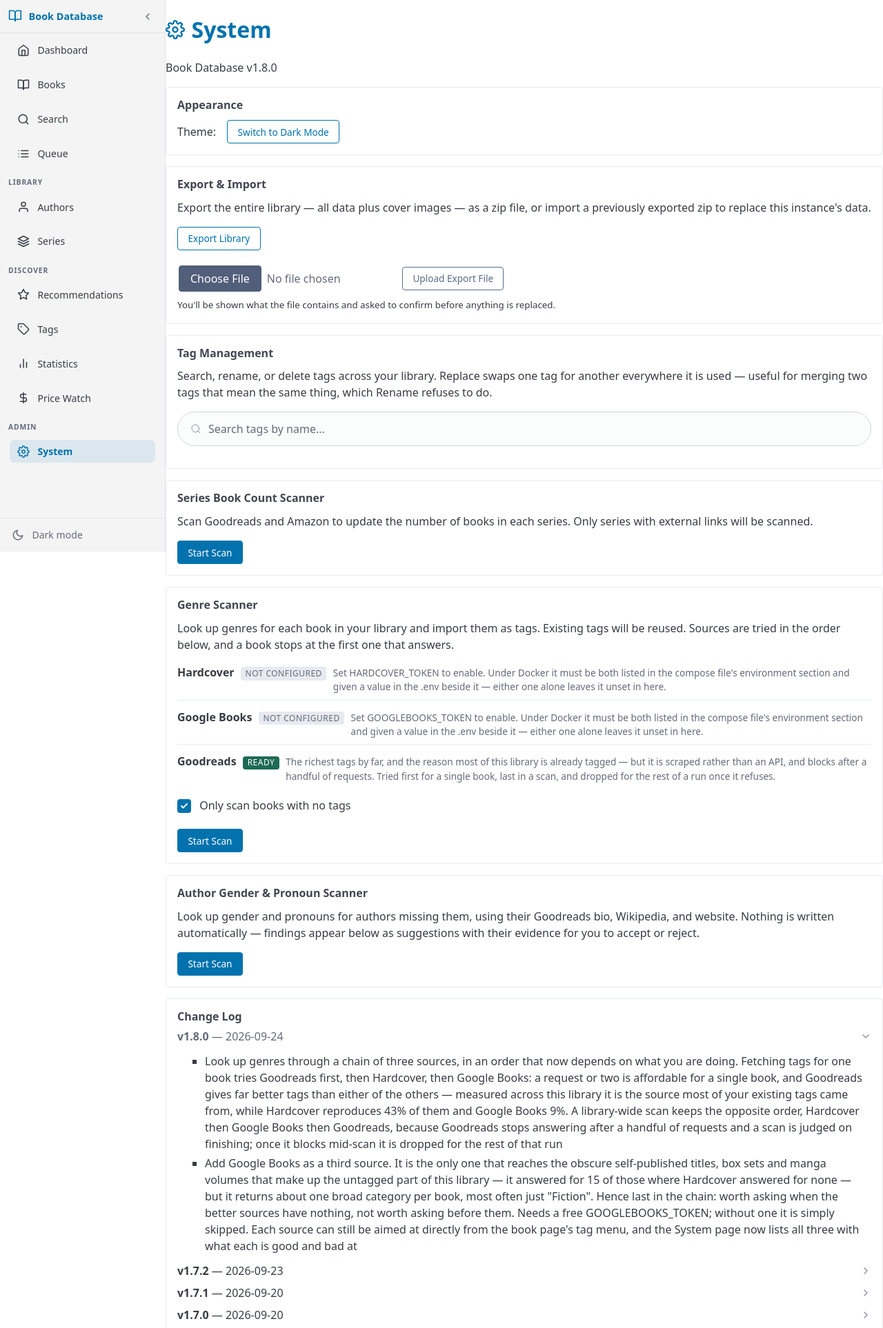
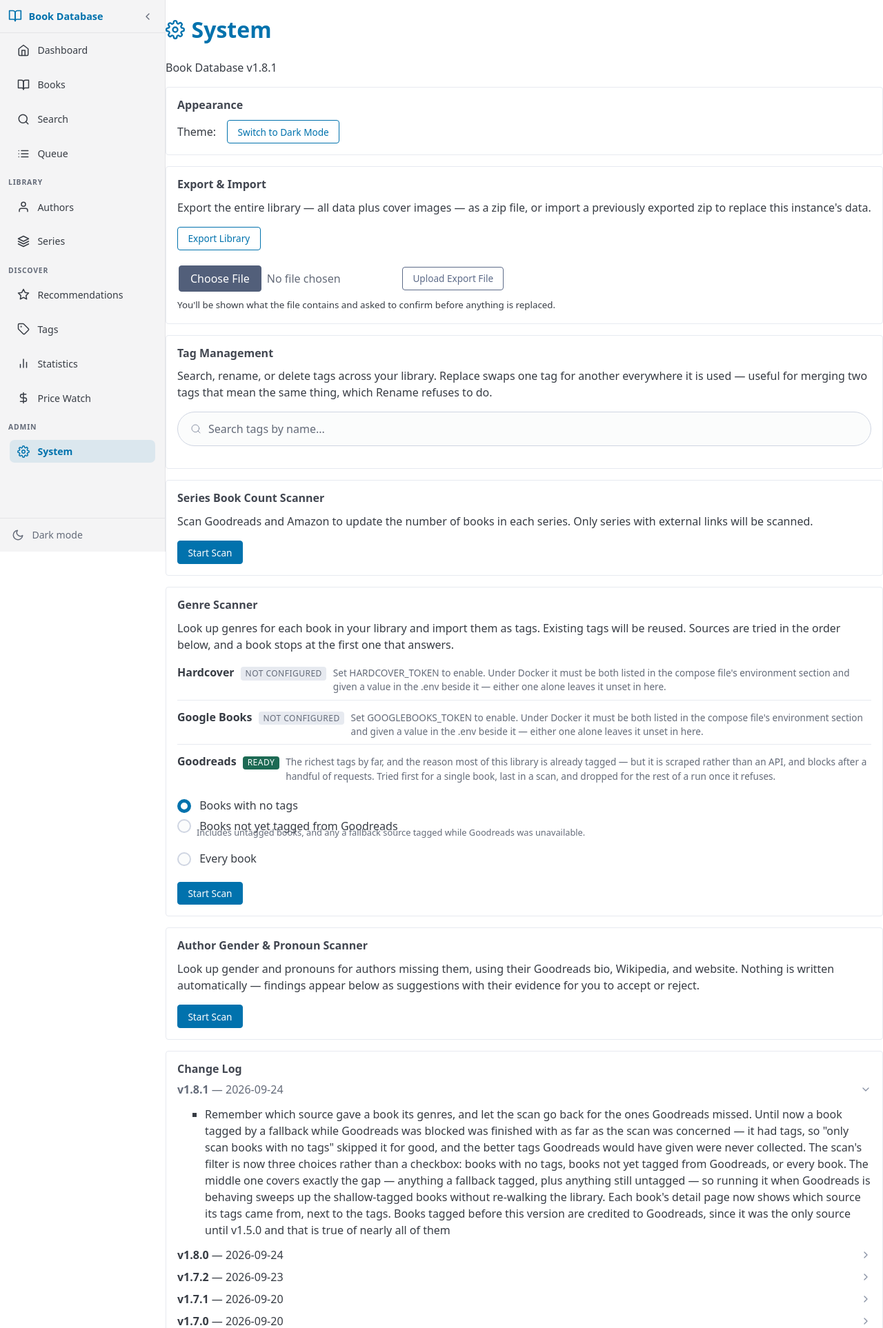
Before and after one commit to wyldphyre/bookdatabase, a Flask app: page /system in a window 1280 px wide. Shown: the top 1926 px of the page at 69% size. Run offline with Flask 3, Linux system fonts and the light colour scheme; data comes from the database, SQL or seed files in the repository; data that the repository does not hold is empty; some libraries are stand-ins or nearby versions.

Commit message:
v1.8.1: Record which source tagged a book, and scan by it
A book tagged by a fallback while Goodreads was blocked was finished
with, as far as the scan was concerned: it had tags, so "only scan books
with no tags" skipped it for good and the better tags Goodreads would
have given were never collected. Over time that accumulates
shallow-tagged books with no way to find them again.

Book gains a genre_source column, set whenever a source answers — even
when it added nothing new, because it was still asked and that is what
the filter is asking about. The scan's checkbox becomes three scopes:
books with no tags, books not yet tagged from Goodreads, or every book.
The middle one is the new capability: untagged books plus anything a
fallback tagged, which is exactly the set worth revisiting once
Goodreads is answering again, and nothing else.

Migration 13 credits everything already tagged to Goodreads. It was the
only source until v1.5.0, so that is true of nearly all of them, and the
alternative — leaving them null — would make the first run of the new
scope sweep the entire library rather than the handful it is meant to
find. It is registered in DATA_MIGRATIONS too, so an older export
imported into this schema gets the same backfill; without that its rows
would arrive with the column empty and hit precisely the problem the
migration exists to avoid.

Verified against a copy of the real production database, not a fixture:
1036 books, 939 tagged, 97 not. After migrating, 939 read 'goodreads'
and 97 read null, with zero books tagged-but-unset or untagged-but-set.

Nine tests over the migration backfill, the source being recorded
(including the case where a better source finds nothing new but is still
credited), and each of the three scopes selecting exactly the right
books. The scan-start route was checked separately for all four inputs
including a bogus scope falling back to untagged. The existing eight
test files pass.

The book detail page now shows which source a book's tags came from,
beside the tags — the question only comes up when the tags look thin, so
it is styled to stay out of the way.

Co-Authored-By: Claude Opus 5 <noreply@anthropic.com>

```diff
--- a/app.py
+++ b/app.py
@@ -8,7 +8,7 @@ from price_watch import start_price_watch_scheduler
 from series_monitor import start_series_monitor_scheduler
 from utils import THUMB_SUBFOLDER, start_thumbnail_backfill
 
-APP_VERSION = '1.8.0'
+APP_VERSION = '1.8.1'
 
 
 def create_app():
--- a/changelog.json
+++ b/changelog.json
@@ -1,4 +1,11 @@
 [
+  {
+    "version": "1.8.1",
+    "date": "2026-09-24",
+    "changes": [
+      "Remember which source gave a book its genres, and let the scan go back for the ones Goodreads missed. Until now a book tagged by a fallback while Goodreads was blocked was finished with as far as the scan was concerned — it had tags, so \"only scan books with no tags\" skipped it for good, and the better tags Goodreads would have given were never collected. The scan's filter is now three choices rather than a checkbox: books with no tags, books not yet tagged from Goodreads, or every book. The middle one covers exactly the gap — anything a fallback tagged, plus anything still untagged — so running it when Goodreads is behaving sweeps up the shallow-tagged books without re-walking the library. Each book's detail page now shows which source its tags came from, next to the tags. Books tagged before this version are credited to Goodreads, since it was the only source until v1.5.0 and that is true of nearly all of them"
+    ]
+  },
   {
     "version": "1.8.0",
     "date": "2026-09-24",
--- a/genre_sources.py
+++ b/genre_sources.py
@@ -201,13 +201,19 @@ def fetch_genres(book, source=AUTO, chain=BOOK_CHAIN, unavailable=()):
     return result, last
 
 
-def apply_genres(book, genres):
+def apply_genres(book, genres, source=None):
     """Attach genres to a book as tags, creating any that don't exist yet.
 
     Returns the names actually added, so callers can report "3 new tags" apart
     from "found the book, knew all of it already". Tag names are matched
-    case-insensitively, which is what keeps Hardcover's lowercase 'litrpg' from
-    becoming a second tag beside an existing 'LitRPG'.
+    case-insensitively, which is what keeps a lowercase 'litrpg' from becoming
+    a second tag beside an existing 'LitRPG'.
+
+    `source` records which source supplied them, so a later scan can find the
+    books a fallback tagged while Goodreads was unavailable and go back for
+    better ones. Recorded whenever a source answered, even if it said nothing
+    this book didn't already have — it was still asked, and that is what the
+    filter is asking about.
     """
     existing = {t.name.lower() for t in book.tags}
     added = []
@@ -223,6 +229,9 @@ def apply_genres(book, genres):
         existing.add(name.lower())
         added.append(tag.name)
 
-    if added:
+    changed_source = bool(source) and book.genre_source != source
+    if changed_source:
+        book.genre_source = source
+    if added or changed_source:
         db.session.commit()
     return added
--- a/models.py
+++ b/models.py
@@ -157,6 +157,9 @@ class Book(db.Model):
     goodreads_url = db.Column(db.String(500))
     amazon_url = db.Column(db.String(500))
     parent_id = db.Column(db.Integer, db.ForeignKey('book.id'), index=True)
+    # Which source last supplied this book's genres, so a scan can go back
+    # for the ones a fallback tagged while Goodreads was refusing to talk.
+    genre_source = db.Column(db.String(20))
 
     authors = db.relationship('Author', secondary=book_authors, back_populates='books')
     tags = db.relationship('Tag', secondary=book_tags, back_populates='books')
--- a/routes/books.py
+++ b/routes/books.py
@@ -634,7 +634,7 @@ def book_update_tags(id):
         flash(_no_genres_message(source, genres), 'warning')
         return redirect(url_for('books.book_detail', id=id))
 
-    added = genre_sources.apply_genres(book, genres)
+    added = genre_sources.apply_genres(book, genres, used)
     if added:
         flash(f'Added {len(added)} tag(s) from {used.title()}: {", ".join(added)}', 'success')
     else:
--- a/routes/system.py
+++ b/routes/system.py
@@ -17,6 +17,14 @@ from data_transfer import (build_export_zip, validate_import_zip, apply_import,
                            ImportValidationError, ImportCoverError, PRE_IMPORT_BACKUP_NAME)
 
 system_bp = Blueprint('system', __name__)
+
+# Which books a genre scan walks. Three, not two, because "has some tags" and
+# "has had Goodreads asked about it" stopped being the same question once a
+# fallback could tag a book on its own.
+SCAN_UNTAGGED = 'untagged'          # no tags at all
+SCAN_NOT_GOODREADS = 'not_goodreads'  # untagged, or tagged by a fallback source
+SCAN_ALL = 'all'
+SCAN_SCOPES = (SCAN_UNTAGGED, SCAN_NOT_GOODREADS, SCAN_ALL)
 
 genre_scan = {
     'status': 'idle',       # idle, running, paused, complete, stopped
@@ -285,7 +293,9 @@ def system_pushover_test():
 
 @system_bp.route('/system/scan-genres', methods=['POST'], endpoint='scan_genres_start')
 def scan_genres_start():
-    untagged_only = request.form.get('untagged_only') == 'on'
+    scope = request.form.get('scope', SCAN_UNTAGGED)
+    if scope not in SCAN_SCOPES:
+        scope = SCAN_UNTAGGED
 
     with genre_scan_lock:
         # Refuse while a scan thread is alive ('paused' included — resetting its
@@ -306,7 +316,7 @@ def scan_genres_start():
 
     if not already_active:
         _app = current_app._get_current_object()
-        thread = threading.Thread(target=run_genre_scan, args=(_app, untagged_only), daemon=True)
+        thread = threading.Thread(target=run_genre_scan, args=(_app, scope), daemon=True)
         thread.start()
 
     return render_template('system/_scan_progress.html', scan=_snapshot(genre_scan, genre_scan_lock))
@@ -336,10 +346,10 @@ def scan_genres_stop():
     return render_template('system/_scan_progress.html', scan=_snapshot(genre_scan, genre_scan_lock))
 
 
-def run_genre_scan(app, untagged_only):
+def run_genre_scan(app, scope):
     """Background thread that scans Goodreads for genres and imports as tags."""
     try:
-        _run_genre_scan(app, untagged_only)
+        _run_genre_scan(app, scope)
     except Exception as e:
         # Without this, an uncaught error would leave the status stuck at
         # 'running' with the progress bar frozen and polling forever — and
@@ -350,15 +360,21 @@ def run_genre_scan(app, untagged_only):
             genre_scan['status'] = 'stopped'
 
 
-def _run_genre_scan(app, untagged_only):
+def _run_genre_scan(app, scope):
     with app.app_context():
         query = Book.query.options(
             joinedload(Book.authors),
             joinedload(Book.tags)
         )
 
-        if untagged_only:
+        if scope == SCAN_UNTAGGED:
             query = query.filter(~Book.tags.any())
+        elif scope == SCAN_NOT_GOODREADS:
+            # Books a fallback tagged while Goodreads was unavailable, plus any
+            # still untagged. Both are books Goodreads has not answered for, and
+            # both are worth another pass once it is talking again.
+            query = query.filter((Book.genre_source.is_(None))
+                                 | (Book.genre_source != genre_sources.GOODREADS))
 
         books = query.all()
         with genre_scan_lock:
@@ -419,7 +435,7 @@ def _run_genre_scan(app, untagged_only):
                     time.sleep(1)
                     continue
 
-                new_tags = genre_sources.apply_genres(book, genres)
+                new_tags = genre_sources.apply_genres(book, genres, source)
 
                 with genre_scan_lock:
                     if new_tags:
--- a/static/css/style.css
+++ b/static/css/style.css
@@ -1724,6 +1724,30 @@ input[type="date"]::-webkit-calendar-picker-indicator {
     cursor: pointer;
 }
 
+/* Where a book's tags came from. Quiet — it answers a question you only ask
+   when the tags look thin, and shouldn't compete with the tags themselves. */
+.tag-source-note {
+    margin-left: 0.4rem;
+    color: var(--pico-muted-color);
+    font-size: 0.75em;
+    text-transform: uppercase;
+    letter-spacing: 0.04em;
+}
+
+/* Scan scope radios: a stacked set, with the explanatory line tucked under
+   the option it belongs to rather than sitting beside the input. */
+.scan-scope label {
+    display: block;
+    margin-bottom: 0.35rem;
+}
+
+.scan-scope label small {
+    display: block;
+    margin-left: 1.75rem;
+    color: var(--pico-muted-color);
+    font-size: 0.8em;
+}
+
 /* Which genre sources are usable, on the System page. A row per source, the
    name and state on one line at narrow widths with the explanation beneath. */
 .source-status {
--- a/templates/books/detail.html
+++ b/templates/books/detail.html
@@ -107,6 +107,9 @@
             {% for tag in book.tags %}
             <a href="{{ url_for('books.tag_browse', ids=tag.id) }}" class="detail-chip">{{ tag.name }}</a>
             {% endfor %}
+            {% if book.genre_source %}
+            <span class="tag-source-note">from {{ {'goodreads': 'Goodreads', 'hardcover': 'Hardcover', 'googlebooks': 'Google Books'}.get(book.genre_source, book.genre_source) }}</span>
+            {% endif %}
             <div class="tag-options-dropdown" style="position: relative; display: inline-block;">
                 <button type="button" class="ellipsis-btn" onclick="toggleDropdownMenu(this)" aria-label="Tag options">&#8230;</button>
                 <ul class="dropdown-menu" style="min-width: 0;">
--- a/templates/system/_scan_progress.html
+++ b/templates/system/_scan_progress.html
@@ -1,14 +1,23 @@
 {% if scan.status == 'idle' %}
 <div id="scan-controls">
-    <fieldset>
+    <fieldset class="scan-scope">
         <label>
-            <input type="checkbox" name="untagged_only" id="untagged-only" checked>
-            Only scan books with no tags
+            <input type="radio" name="scope" value="untagged" checked>
+            Books with no tags
+        </label>
+        <label>
+            <input type="radio" name="scope" value="not_goodreads">
+            Books not yet tagged from Goodreads
+            <small>Includes untagged books, and any a fallback source tagged while Goodreads was unavailable.</small>
+        </label>
+        <label>
+            <input type="radio" name="scope" value="all">
+            Every book
         </label>
     </fieldset>
     <button hx-post="{{ url_for('system.scan_genres_start') }}"
             hx-target="#scan-area"
-            hx-include="#untagged-only" class="btn-compact">
+            hx-include="[name='scope']" class="btn-compact">
         Start Scan
     </button>
 </div>
@@ -107,15 +116,24 @@
 
 {% if scan.status in ('complete', 'stopped') %}
 <div style="margin-top: 1rem;">
-    <fieldset>
+    <fieldset class="scan-scope">
         <label>
-            <input type="checkbox" name="untagged_only" id="untagged-only" checked>
-            Only scan books with no tags
+            <input type="radio" name="scope" value="untagged" checked>
+            Books with no tags
+        </label>
+        <label>
+            <input type="radio" name="scope" value="not_goodreads">
+            Books not yet tagged from Goodreads
+            <small>Includes untagged books, and any a fallback source tagged while Goodreads was unavailable.</small>
+        </label>
+        <label>
+            <input type="radio" name="scope" value="all">
+            Every book
         </label>
     </fieldset>
     <button hx-post="{{ url_for('system.scan_genres_start') }}"
             hx-target="#scan-area"
-            hx-include="#untagged-only" class="btn-compact">
+            hx-include="[name='scope']" class="btn-compact">
         Start New Scan
     </button>
 </div>
```
Also changed, not shown: database.py (+21 -1 lines), README.md.
